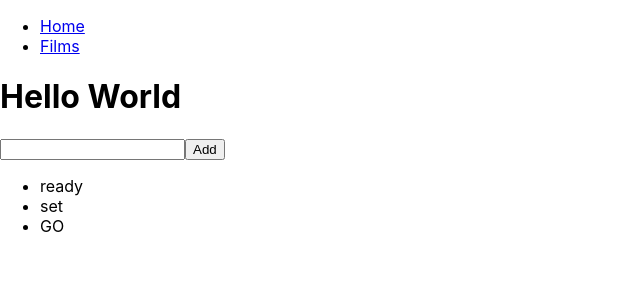
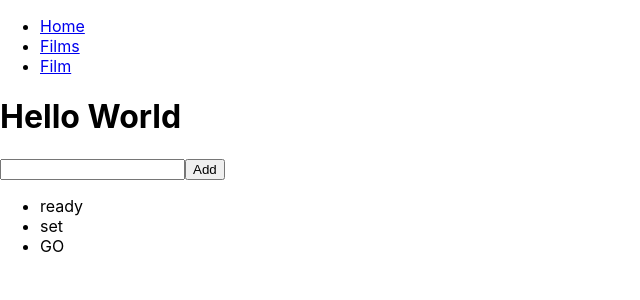
Before and after one commit to TheBigH50/my-first-react-app, a React (Create React App) app: page / in a window 1280 px wide. Shown: the top 300 px of the page, without its empty margins (0-640 px from the left). Built offline with nearby package versions, Linux system fonts and the light colour scheme.

Commit message:
add nav link for SingleFilmPage

```diff
--- a/src/App.jsx
+++ b/src/App.jsx
@@ -13,6 +13,9 @@ return(
       <li>
         <NavLink to={"/films"}>Films</NavLink>
       </li>
+      <li>
+        <NavLink to={"film/:id"}>Film</NavLink>
+      </li>
     </ul>
   </nav>
   <Routes>
--- a/src/pages/films.page.jsx
+++ b/src/pages/films.page.jsx
@@ -41,7 +41,7 @@ let directors = getListOf(list, "director")
       </form>
       <ul>
         {filteredFilms.map((film) => (
-          <li key={film.id}><link to={`film/${film.id}`}>{film.title}</link></li>
+          <li key={film.id}><link to={`film/${film.id}`}></link>{film.title}</li>
         ))}
       </ul>
     </div>
```
